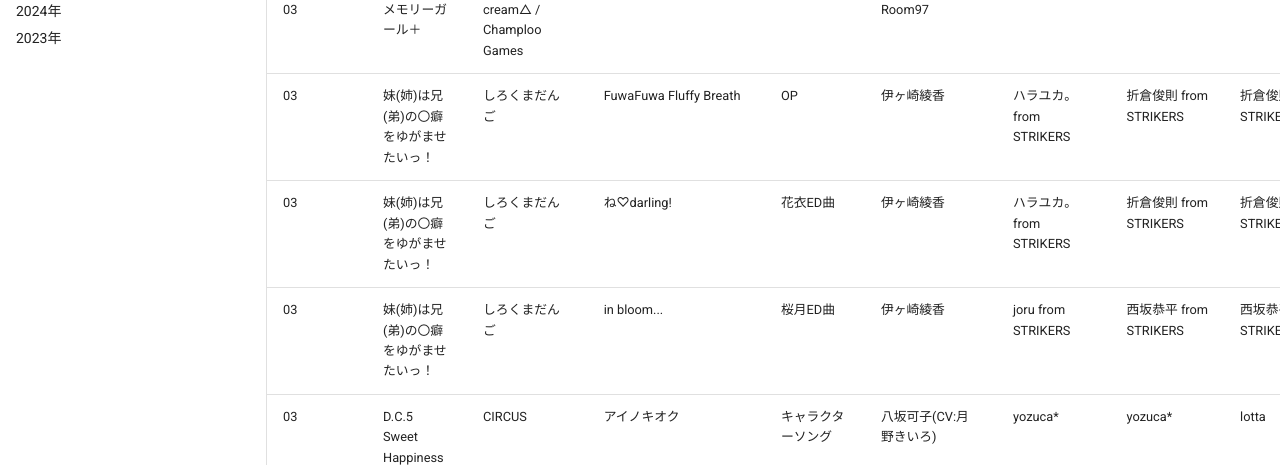
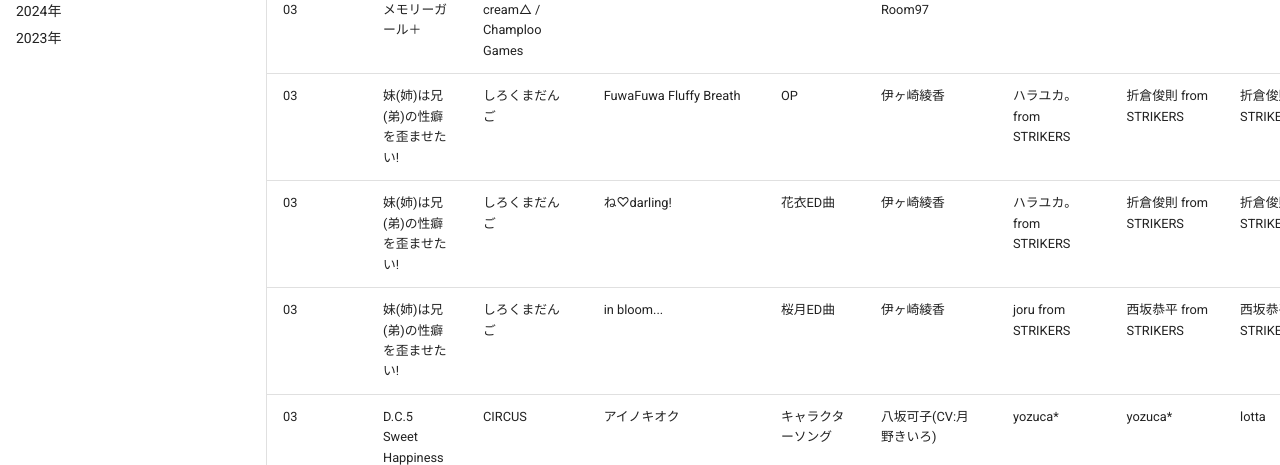
Before and after one commit to onihusube/ensonglog, an MkDocs documentation site: the page built from docs/2025/楽曲.md, in a window 1280 px wide and 900 px high, scrolled down 4437 px. Shown: the part 172-637 px from the top of the window. Built offline with MkDocs 1.6.1 and Material for MkDocs 9.7.7, drawn with Linux system fonts in a browser that asks for light colours; emoji names are drawn with the system emoji font; comment, search, counter and statistics services are not loaded.

```diff
--- a/docs/2025/楽曲.md
+++ b/docs/2025/楽曲.md
@@ -47,9 +47,9 @@ search:
 | 03<!--/14--> | 執着学園 | MOKOSOFT | Empathy | 主題歌 | | | Ucchii0 | | | | [:fontawesome-brands-youtube:](https://www.youtube.com/watch?v=VrLLymhmfKY) |
 | 03<!--/25--> | おやおや？大家さん！ | FINE Co., Ltd. | 空を歩く人 | ED | Inori | | MusicWorx | | Soundtrack（[Steam](https://store.steampowered.com/app/3561890/_Soundtrack/)） | | |
 | 03<!--/26--> | メモリーガール＋ | cream△ / Champloo Games | | | Room97 | | | | | | [:fontawesome-brands-twitter:](https://x.com/ChamplooGames/status/1904357359843266684) |
-| 03<!--/28--> | 妹(姉)は兄(弟)の〇癖をゆがませたいっ！ | しろくまだんご | FuwaFuwa Fluffy Breath | OP | 伊ヶ崎綾香 | ハラユカ。from STRIKERS | 折倉俊則 from STRIKERS | 折倉俊則 from STRIKERS | 初回限定版特典 サウンドトラック |  | [:fontawesome-brands-youtube:](https://www.youtube.com/watch?v=cd34wXd3Qng) |
-| 03<!--/28--> | 妹(姉)は兄(弟)の〇癖をゆがませたいっ！ | しろくまだんご | ね♡darling! | 花衣ED曲 | 伊ヶ崎綾香 | ハラユカ。from STRIKERS | 折倉俊則 from STRIKERS | 折倉俊則 from STRIKERS | 初回限定版特典 サウンドトラック |  | [HP](https://www.shirokuma-ayaka.com/sirokuma-dango-01) |
-| 03<!--/28--> | 妹(姉)は兄(弟)の〇癖をゆがませたいっ！ | しろくまだんご | in bloom... | 桜月ED曲 | 伊ヶ崎綾香 | joru from STRIKERS | 西坂恭平 from STRIKERS | 西坂恭平 from STRIKERS | 初回限定版特典 サウンドトラック |  | [HP](https://www.shirokuma-ayaka.com/sirokuma-dango-01) |
+| 03<!--/28--> | 妹(姉)は兄(弟)の性癖を歪ませたい! | しろくまだんご | FuwaFuwa Fluffy Breath | OP | 伊ヶ崎綾香 | ハラユカ。from STRIKERS | 折倉俊則 from STRIKERS | 折倉俊則 from STRIKERS | 初回限定版特典 サウンドトラック |  | [:fontawesome-brands-youtube:](https://www.youtube.com/watch?v=cd34wXd3Qng) |
+| 03<!--/28--> | 妹(姉)は兄(弟)の性癖を歪ませたい! | しろくまだんご | ね♡darling! | 花衣ED曲 | 伊ヶ崎綾香 | ハラユカ。from STRIKERS | 折倉俊則 from STRIKERS | 折倉俊則 from STRIKERS | 初回限定版特典 サウンドトラック |  | [HP](https://www.shirokuma-ayaka.com/sirokuma-dango-01) |
+| 03<!--/28--> | 妹(姉)は兄(弟)の性癖を歪ませたい! | しろくまだんご | in bloom... | 桜月ED曲 | 伊ヶ崎綾香 | joru from STRIKERS | 西坂恭平 from STRIKERS | 西坂恭平 from STRIKERS | 初回限定版特典 サウンドトラック |  | [HP](https://www.shirokuma-ayaka.com/sirokuma-dango-01) |
 | 03<!--/28--> | D.C.5 Sweet Happiness ～ダ・カーポ5～スイートハピネス | CIRCUS | アイノキオク | キャラクターソング | 八坂可子(CV:月野きいろ) | yozuca* | yozuca* | lotta | 豪華限定版特典「D.C.5 Sweet Happiness Characters Cover Songs」 |  |  |
 | 03<!--/28--> | D.C.5 Sweet Happiness ～ダ・カーポ5～スイートハピネス | CIRCUS | 暁に祈りを | キャラクターソング | 白河あいか(CV:相模恋) | rino | yozuca* | lotta | 豪華限定版特典「D.C.5 Sweet Happiness Characters Cover Songs」 |  |  |
 | 03<!--/28--> | D.C.5 Sweet Happiness ～ダ・カーポ5～スイートハピネス | CIRCUS | めぐり逢えたね | キャラクターソング |  | rino | ANZIE |  | 豪華限定版特典「D.C.5 Sweet Happiness Characters Cover Songs」 |  |  |
```
Also changed, not shown: docs/2025/音源.md (+2 -2 lines), docs/2025/音源個別/timeless melody.md (added, +26 -0 lines).
